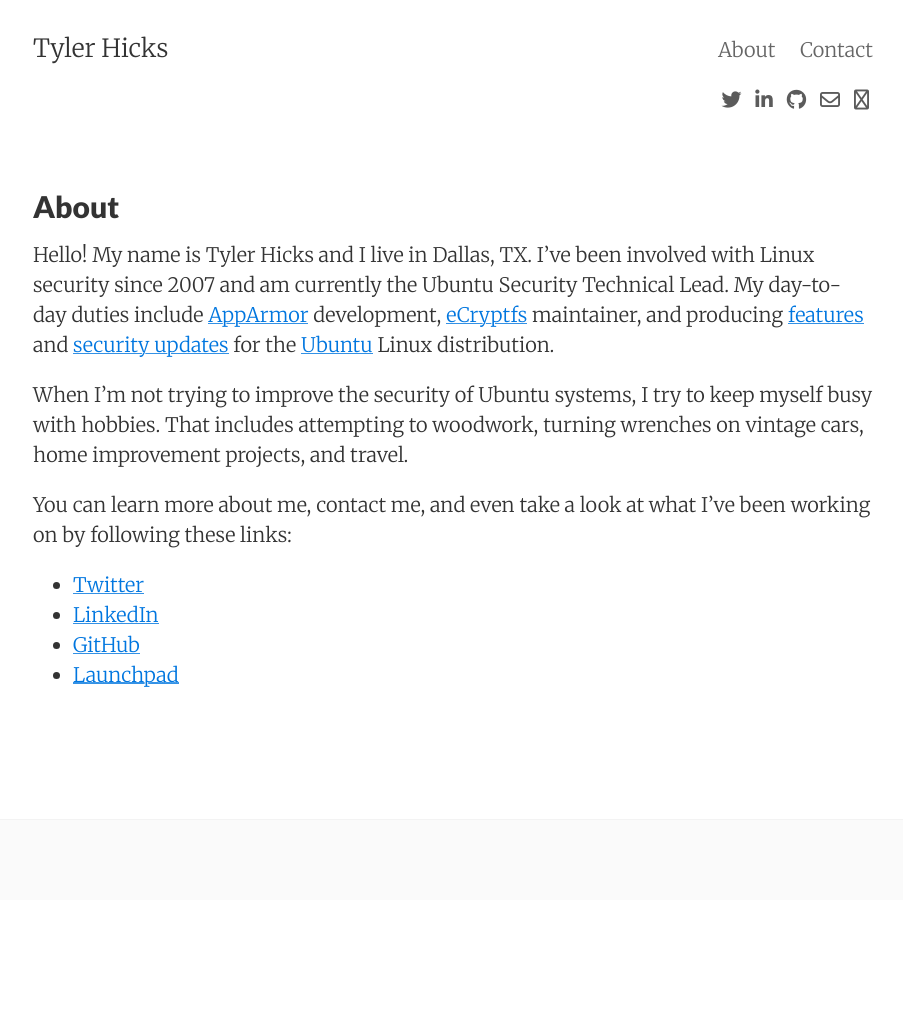
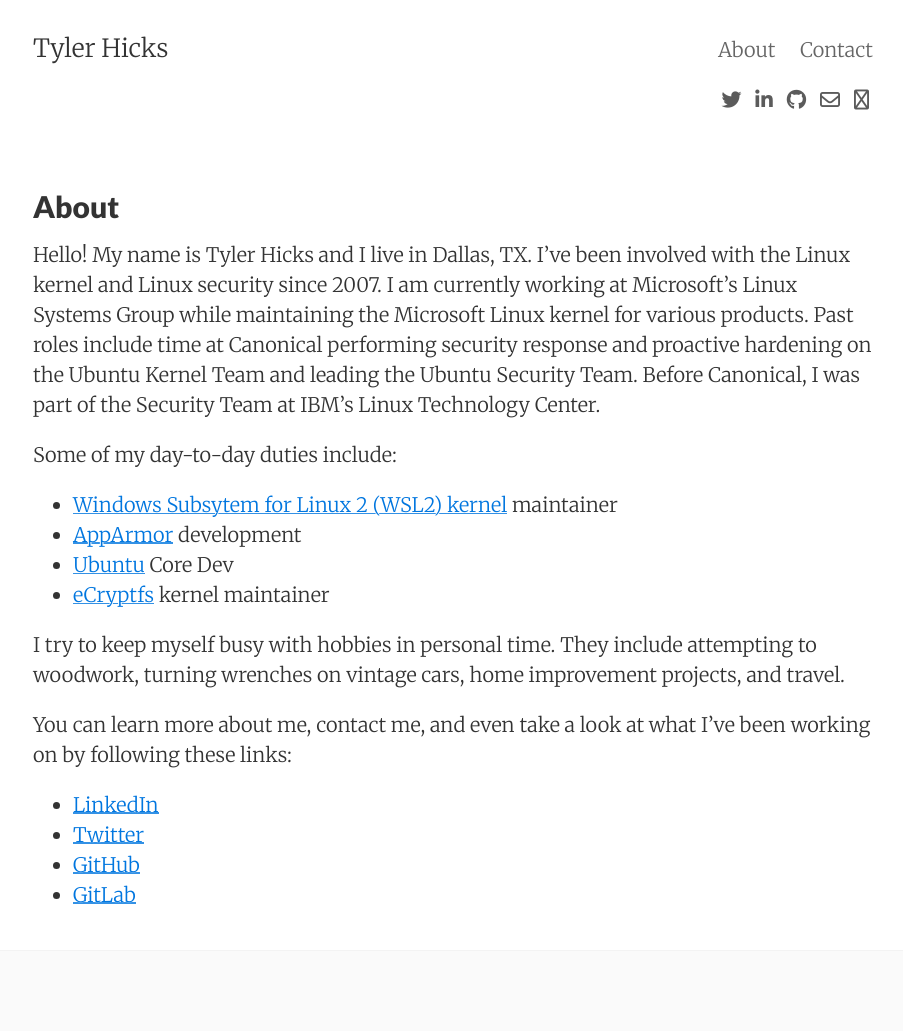
Before and after one commit to tyhicks/tyhicks.github.io, a Jekyll site: the page built from about.md, in a window 1280 px wide. Shown: the whole page, without its empty margins (187-1090 px from the left). Built offline with Jekyll 4.4.1, drawn with Linux system fonts in a browser that asks for light colours; nearby versions of some CDN libraries; before the commit the page ends 900 px from its top, so only the background shows below that.

Commit message:
about.md: Bring page into the 2020's
Update the description by reflecting new employment, projects, etc.

Signed-off-by: Tyler Hicks <code@tyhicks.com>

```diff
--- a/about.md
+++ b/about.md
@@ -6,22 +6,27 @@
 ---
 
 Hello! My name is Tyler Hicks and I live in Dallas, TX. I've been involved with
-Linux security since 2007 and am currently the Ubuntu Security Technical Lead.
-My day-to-day duties include
-[AppArmor](http://wiki.apparmor.net/index.php/Main_Page) development,
-[eCryptfs](ecryptfs.org) maintainer, and producing
-[features](https://wiki.ubuntu.com/Security/Features) and
-[security updates](https://usn.ubuntu.com) for the
-[Ubuntu](https://www.ubuntu.com/) Linux distribution.
+the Linux kernel and Linux security since 2007. I am currently working at
+Microsoft's Linux Systems Group while maintaining the Microsoft Linux kernel
+for various products. Past roles include time at Canonical performing security
+response and proactive hardening on the Ubuntu Kernel Team and leading the
+Ubuntu Security Team. Before Canonical, I was part of the Security Team at
+IBM's Linux Technology Center.
 
-When I'm not trying to improve the security of Ubuntu systems, I try to keep
-myself busy with hobbies. That includes attempting to woodwork, turning
-wrenches on vintage cars, home improvement projects, and travel.
+Some of my day-to-day duties include:
+- [Windows Subsytem for Linux 2 (WSL2) kernel](https://github.com/microsoft/WSL2-Linux-Kernel) maintainer
+- [AppArmor](https://apparmor.net/) development
+- [Ubuntu](https://www.ubuntu.com/) Core Dev
+- [eCryptfs](ecryptfs.org) kernel maintainer
+
+I try to keep myself busy with hobbies in personal time. They include
+attempting to woodwork, turning wrenches on vintage cars, home improvement
+projects, and travel.
 
 You can learn more about me, contact me, and even take a look at what I've been
 working on by following these links:
 
+- [LinkedIn](https://linkedin.com/in/tyhicks)
 - [Twitter](https://twitter.com/tyhicks)
-- [LinkedIn](https://linkedin.com/in/tyhicks)
 - [GitHub](https://github.com/tyhicks)
-- [Launchpad](https://launchpad.net/~tyhicks)
+- [GitLab](https://gitlab.com/tyhicks)
```
